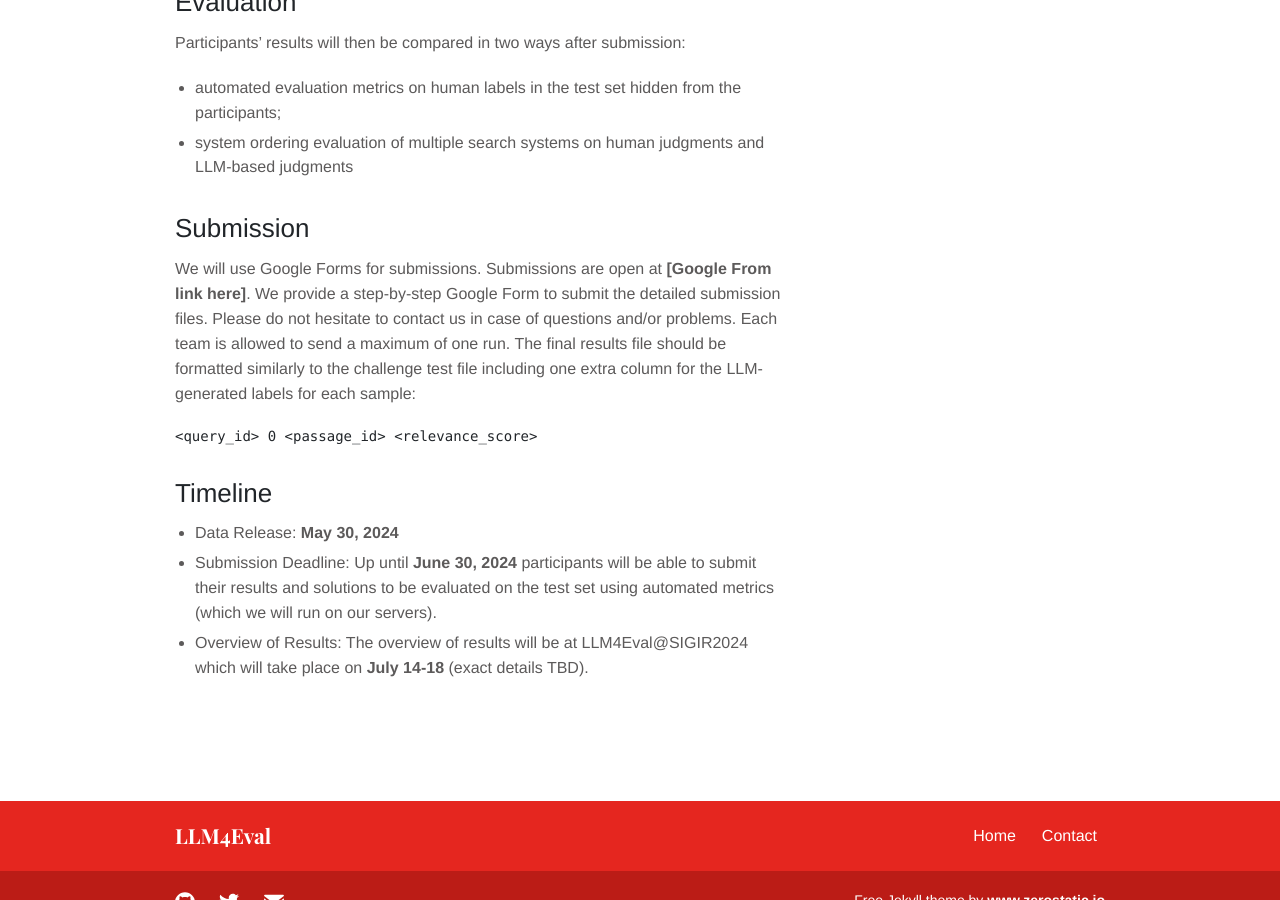
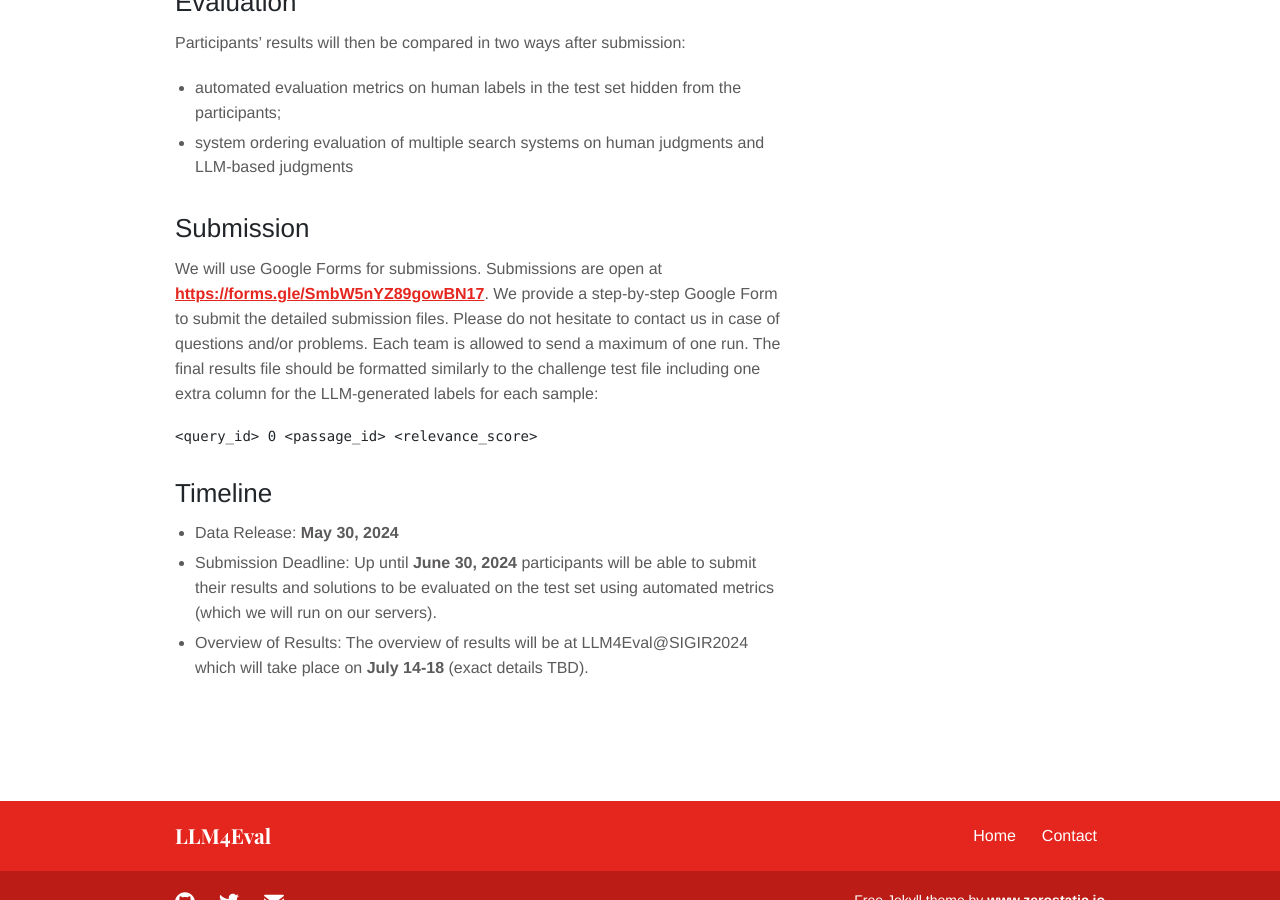
Before and after one commit to LLM4Eval/llm4eval, a Jekyll site: the page built from challenge.md, in a window 1280 px wide and 900 px high, scrolled down 1892 px. Built offline with Jekyll 4.4.1, drawn with Linux system fonts in a browser that asks for light colours.

Commit message:
Update challenge.md

````diff
--- a/challenge.md
+++ b/challenge.md
@@ -42,7 +42,7 @@ Participants’ results will then be compared in two ways after submission:
 - system ordering evaluation of multiple search systems on human judgments and LLM-based judgments
 
 ## Submission
-We will use Google Forms for submissions. Submissions are open at __[Google From link here]__. We provide a step-by-step Google Form to submit the detailed submission files. Please do not hesitate to contact us in case of questions and/or problems. Each team is allowed to send a maximum of one run. The final results file should be formatted similarly to the challenge test file including one extra column for the LLM-generated labels for each sample:
+We will use Google Forms for submissions. Submissions are open at __[https://forms.gle/SmbW5nYZ89gowBN17](https://forms.gle/SmbW5nYZ89gowBN17)__. We provide a step-by-step Google Form to submit the detailed submission files. Please do not hesitate to contact us in case of questions and/or problems. Each team is allowed to send a maximum of one run. The final results file should be formatted similarly to the challenge test file including one extra column for the LLM-generated labels for each sample:
 
 ```
 <query_id> 0 <passage_id> <relevance_score>
````
